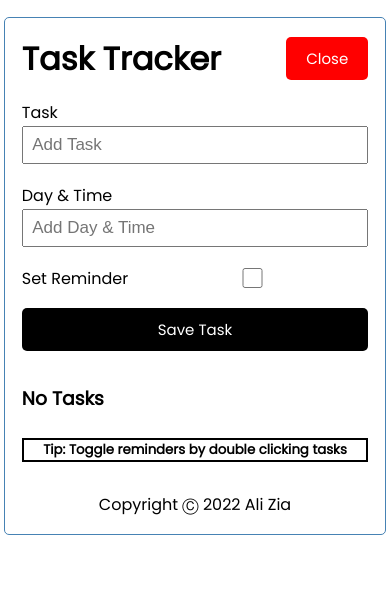
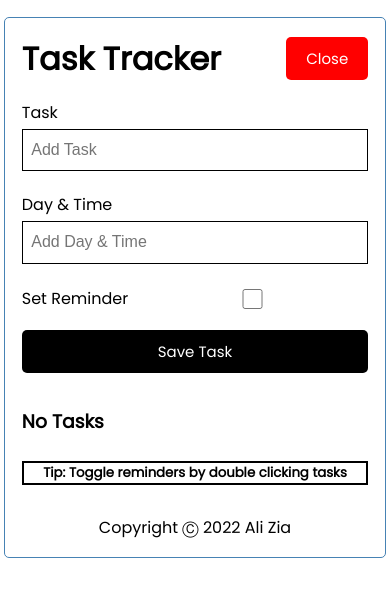
Before and after one commit to AliZia3/ReactJS-TaskTracker, a React (Create React App) app: page / in a window 390 px wide. Both pictures are taken after a click on the button "Add". Shown: the top 596 px of the page. Built offline with nearby package versions, Linux system fonts and the light colour scheme; no server answers.

Commit message:
Update App.css

```diff
--- a/src/App.css
+++ b/src/App.css
@@ -82,19 +82,19 @@ h5 {
 }
 
 .add-form {
-  margin-bottom: 40px;
+  margin-bottom: 4vh;
 }
 
 .form-control {
-  margin: 20px 0;
+  margin: 2vh 0;
 }
 
 .form-control input {
   width: 100%;
-  height: 4vh;
+  height: 5vh;
   margin: 0.5vh 0;
-  padding: 1vh;
-  font-size: 17px;
+  padding: 2vh 1vh;
+  font-size: 16px;
 }
 
 .form-control-check {
@@ -119,7 +119,7 @@ footer {
 
 @media screen and (max-width: 550px) {
   .container {
-    max-height: 100vh;
+    max-height: 99vh;
     width: 98vw;
     margin: 2vh auto;
     padding: 2vh;
@@ -144,13 +144,8 @@ footer {
     margin-bottom: 4vh;
   }
 
-  .form-control {
-    margin: 2vh 0;
-  }
-
   .form-control input {
-    margin: 0.2vh 0vh;
-    padding: 2vh 1vh;
+    border: 1.5px solid black;
   }
 
   .form-control-check input {
```
